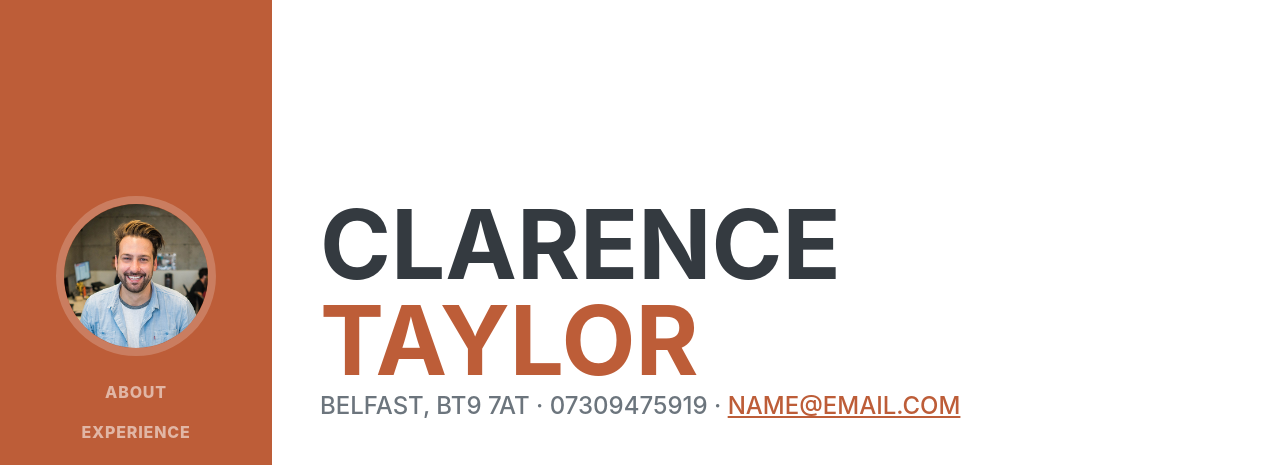
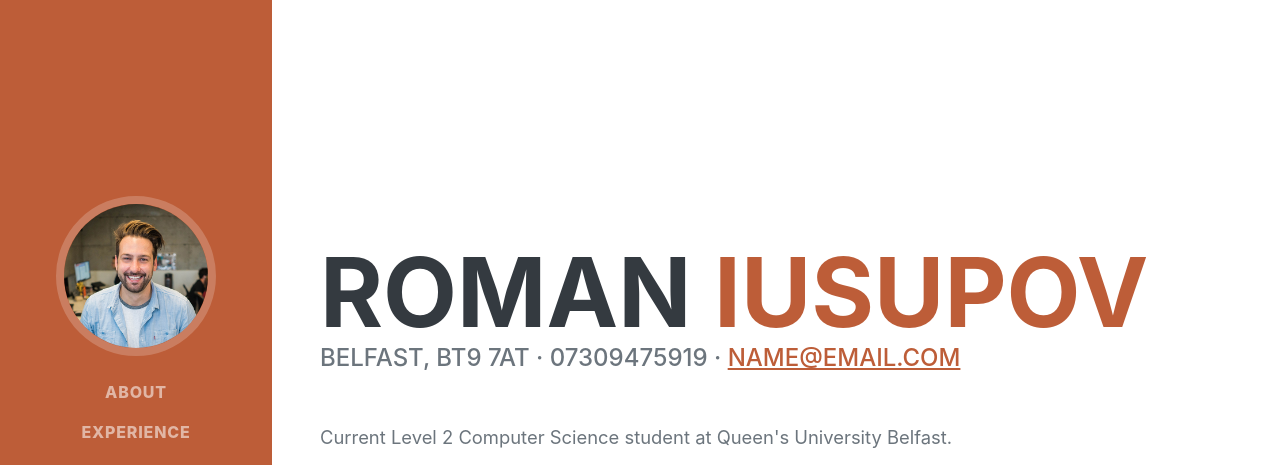
Before and after one commit to supov-romaniu/supov-romaniu.github.io, a plain HTML site: page index.html in a window 1280 px wide. Shown: the top 465 px of the page. Drawn offline with nearby package versions, Linux system fonts and the light colour scheme; a web font is replaced by a local one.

Commit message:
Update index.html

```diff
--- a/index.html
+++ b/index.html
@@ -40,8 +40,8 @@
             <section class="resume-section" id="about">
                 <div class="resume-section-content">
                     <h1 class="mb-0">
-                        Clarence
-                        <span class="text-primary">Taylor</span>
+                        Roman
+                        <span class="text-primary">Iusupov</span>
                     </h1>
                     <div class="subheading mb-5">
                         Belfast, BT9 7AT · 07309475919 ·
```
